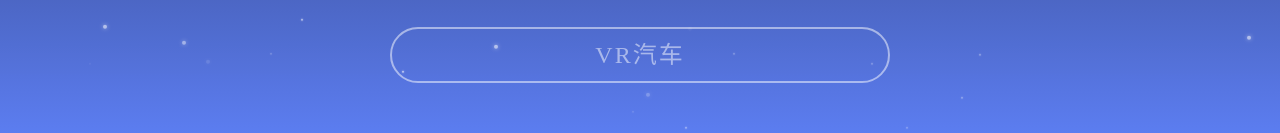
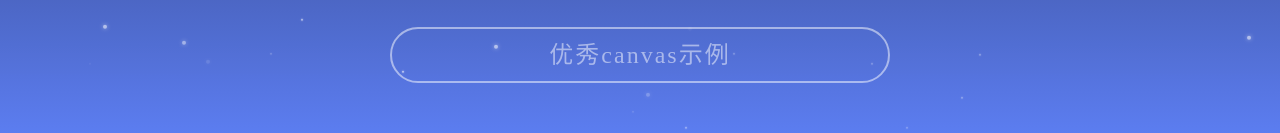
Before and after one commit to cinsyk/canvasApply, a plain HTML site: page index.html in a window 1280 px wide. Shown: the part 626-759 px from the top of the page. Drawn offline with Linux system fonts and the light colour scheme.

Commit message:
修改细节

```diff
--- a/index.html
+++ b/index.html
@@ -21,7 +21,7 @@
 			<a class="catalog-item" href="./pages/signature.html">手写签名</a>
 			<a class="catalog-item" href="./pages/scratch.html">趣味刮刮卡</a>
 			<a class="catalog-item" href="./pages/piccrop.html">图片合成与裁剪</a>
-			<a class="catalog-item" href="./pages/vrcar.html">VR汽车</a>
+			<a class="catalog-item" href="./pages/vrcar.html">优秀canvas示例</a>
 		</div>
 	</div>
 	<!-- <canvas id="linkScreen">
```
